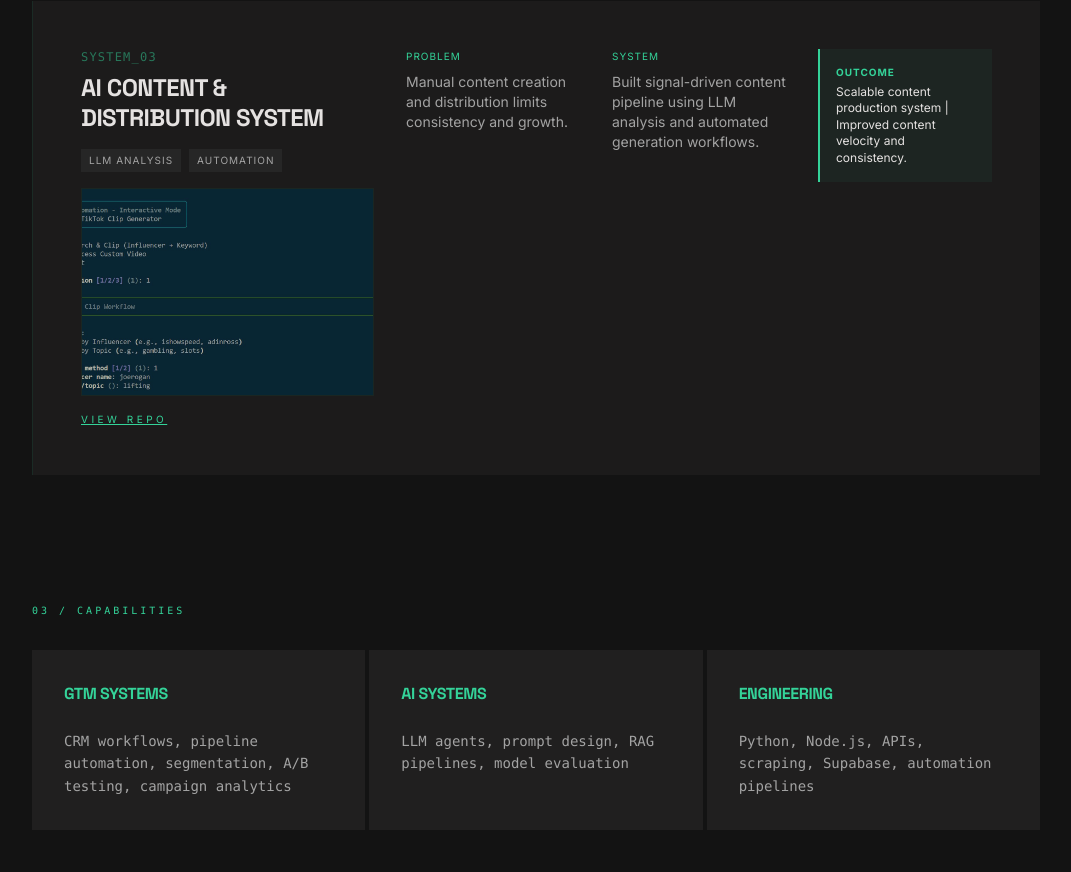
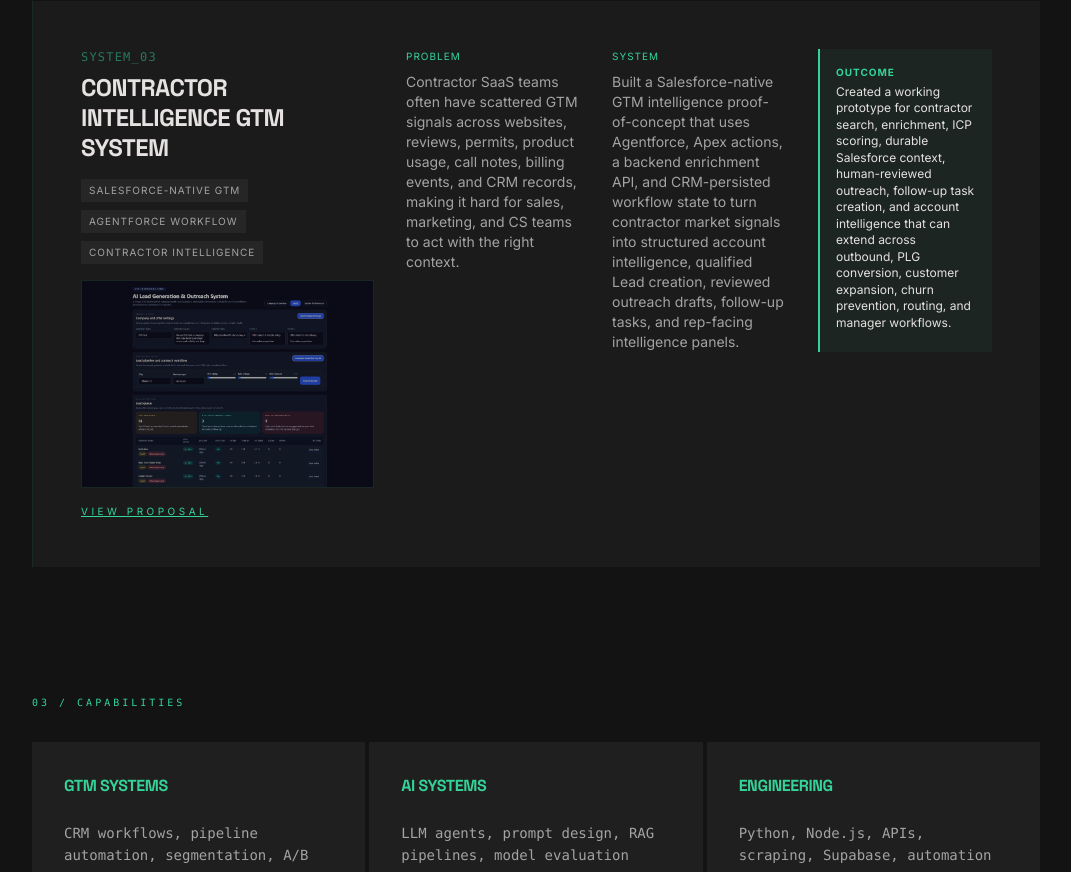
Before and after one commit to Codingtheblocks/folio, a website: page index.html in a window 1280 px wide. Shown: the part 1855-2727 px from the top of the page, without its empty margins (144-1215 px from the left). Drawn offline with nearby package versions, Linux system fonts and the light colour scheme.

Commit message:
Update contractor intelligence system card

```diff
--- a/index.html
+++ b/index.html
@@ -324,32 +324,33 @@
         <div class="group flex flex-col items-start gap-8 border-l border-emerald-500/10 bg-surface-container-low p-6 transition-all hover:bg-surface-container sm:p-8 md:flex-row md:p-12">
           <div class="w-full md:w-1/3">
             <span class="mb-2 block font-mono text-xs tracking-widest text-emerald-400/50">SYSTEM_03</span>
-            <h3 class="mb-4 font-headline text-2xl font-black uppercase leading-tight tracking-tight">AI Content &amp; Distribution System</h3>
+            <h3 class="mb-4 font-headline text-2xl font-black uppercase leading-tight tracking-tight">Contractor Intelligence GTM System</h3>
             <div class="flex flex-wrap gap-2">
-              <span class="bg-neutral-800 px-2 py-1 text-[10px] uppercase tracking-widest text-neutral-400">LLM Analysis</span>
-              <span class="bg-neutral-800 px-2 py-1 text-[10px] uppercase tracking-widest text-neutral-400">Automation</span>
+              <span class="bg-neutral-800 px-2 py-1 text-[10px] uppercase tracking-widest text-neutral-400">Salesforce-Native GTM</span>
+              <span class="bg-neutral-800 px-2 py-1 text-[10px] uppercase tracking-widest text-neutral-400">Agentforce Workflow</span>
+              <span class="bg-neutral-800 px-2 py-1 text-[10px] uppercase tracking-widest text-neutral-400">Contractor Intelligence</span>
             </div>
             <img
-              src="cli.JPG"
-              alt="AI content system interface preview"
+              src="Homepage.JPG"
+              alt="Contractor intelligence Salesforce-native GTM system preview."
               class="mt-4 h-52 w-full border border-emerald-500/10 object-cover opacity-70 transition duration-500 hover:opacity-100"
             />
             <div class="mt-4 text-[10px] uppercase tracking-[0.35em] text-emerald-400">
-              <a href="https://github.com/Codingtheblocks/viralbrollautomation" target="_blank" rel="noreferrer" class="underline decoration-emerald-400" data-analytics-link="repo-ai-content-distribution">View repo</a>
+              <a href="Contractor_Intelligence_Salesforce-Native_GTM_Intelligence_for_Contractor_SaaS.pdf" target="_blank" rel="noreferrer" class="underline decoration-emerald-400" data-analytics-link="proposal-contractor-intelligence">View proposal</a>
             </div>
           </div>
           <div class="grid w-full gap-6 sm:grid-cols-3 md:w-2/3 md:gap-8">
             <div>
               <span class="mb-2 block text-[10px] uppercase tracking-widest text-emerald-400">Problem</span>
-              <p class="text-sm text-neutral-400">Manual content creation and distribution limits consistency and growth.</p>
+              <p class="text-sm text-neutral-400">Contractor SaaS teams often have scattered GTM signals across websites, reviews, permits, product usage, call notes, billing events, and CRM records, making it hard for sales, marketing, and CS teams to act with the right context.</p>
             </div>
             <div>
               <span class="mb-2 block text-[10px] uppercase tracking-widest text-emerald-400">System</span>
-              <p class="text-sm text-neutral-400">Built signal-driven content pipeline using LLM analysis and automated generation workflows.</p>
+              <p class="text-sm text-neutral-400">Built a Salesforce-native GTM intelligence proof-of-concept that uses Agentforce, Apex actions, a backend enrichment API, and CRM-persisted workflow state to turn contractor market signals into structured account intelligence, qualified Lead creation, reviewed outreach drafts, follow-up tasks, and rep-facing intelligence panels.</p>
             </div>
             <div class="border-l-2 border-emerald-400 bg-emerald-400/5 p-4">
               <span class="mb-1 block text-[10px] font-bold uppercase tracking-widest text-emerald-400">Outcome</span>
-              <p class="text-xs leading-snug text-on-surface">Scalable content production system | Improved content velocity and consistency.</p>
+              <p class="text-xs leading-snug text-on-surface">Created a working prototype for contractor search, enrichment, ICP scoring, durable Salesforce context, human-reviewed outreach, follow-up task creation, and account intelligence that can extend across outbound, PLG conversion, customer expansion, churn prevention, routing, and manager workflows.</p>
             </div>
           </div>
         </div>
```
